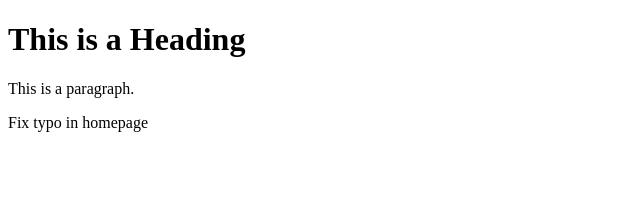
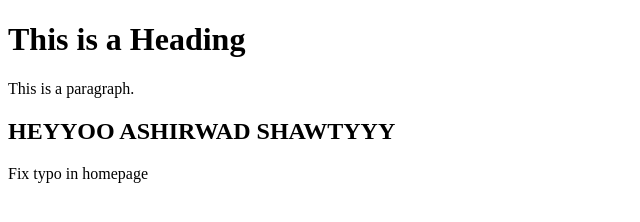
Before and after one commit to ScileValence/dummy1, a plain HTML site: page index.html in a window 1280 px wide. Shown: the whole page, without its empty margins (0-640 px from the left). Drawn offline with Linux system fonts and the light colour scheme.

Commit message:
heyyoo ashirrrr

```diff
--- a/index.html
+++ b/index.html
@@ -7,6 +7,7 @@
 
 <h1>This is a Heading</h1>
 <p>This is a paragraph.</p>
+<h2>HEYYOO ASHIRWAD SHAWTYYY</h2>
 
 </body>
 </html>
```
